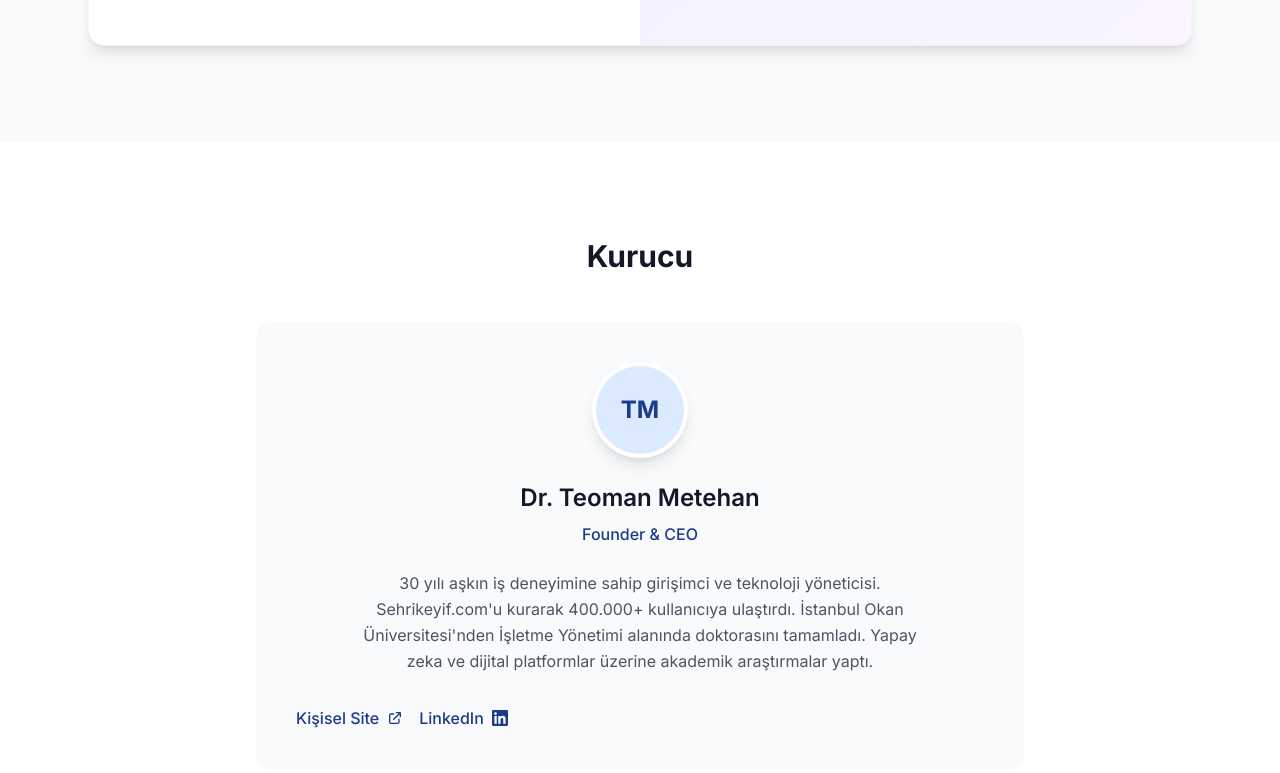
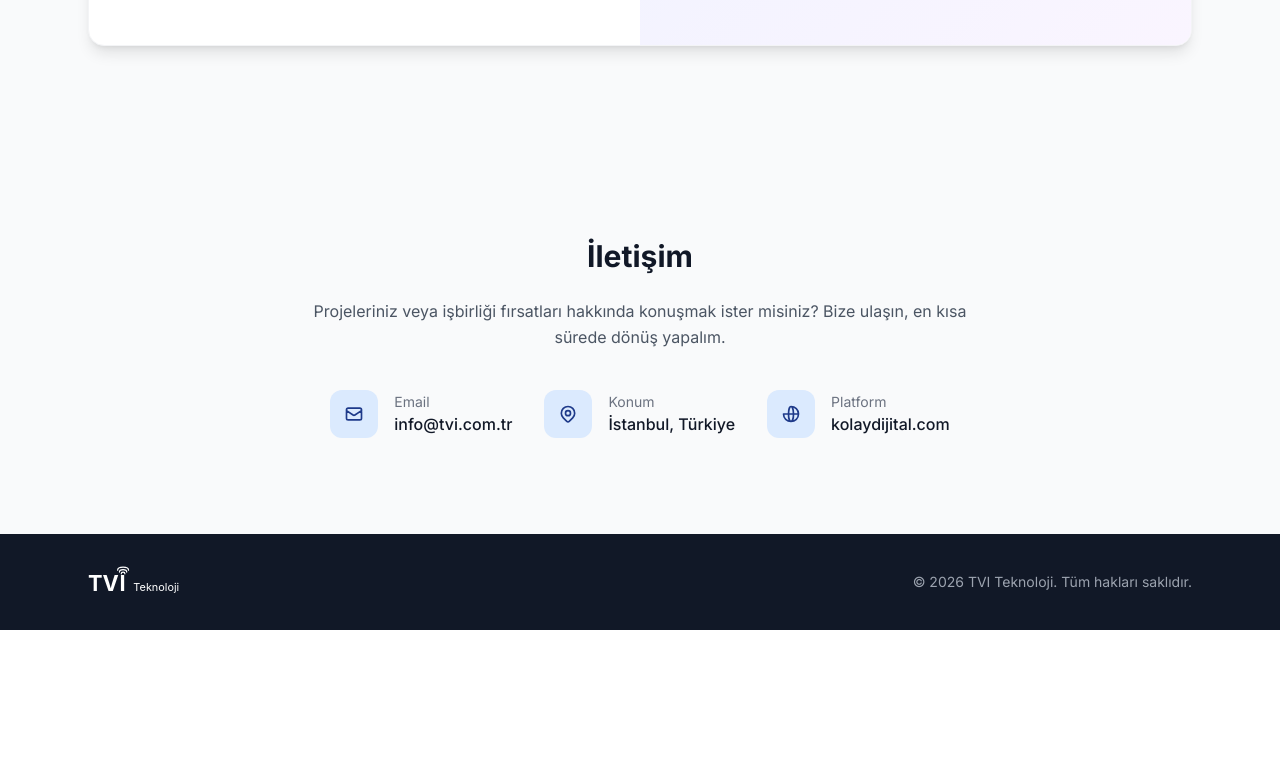
Before and after one commit to timoti7/tvi-com-tr, a plain HTML site: page index.html in a window 1280 px wide. Shown: the part 1847-2620 px from the top of the page. After the commit the page ends 2477 px from the top, so only its background shows below. Drawn offline with nearby package versions, Linux system fonts and the light colour scheme.

Commit message:
[site] Ana sayfadan kurucu kişisel bloğunu kaldır
Tek kişilik firma izlenimi veren kurucu/kişisel profil bloğu kaldırıldı.

- Üst menüden "Kurucu" (TR) / "Founder" (EN) bağlantısı çıkarıldı.
- Kurucu bölümü (Dr. Teoman Metehan, kişisel site + LinkedIn profili) TR ve
  EN sayfalarından tamamen silindi.
- Organization JSON-LD içindeki founder/Person alanı kaldırıldı; şirket
  LinkedIn'i (sameAs, company/tvi-teknoloji) korundu.
- llms.txt "Leadership" satırı ve README bölüm listesi güncellendi.
- Hakkımızda, çözüm kartları (KolayDijital) ve İletişim korundu.

Closes #1

Co-Authored-By: Claude Opus 4.8 (1M context) <noreply@anthropic.com>

```diff
--- a/index.html
+++ b/index.html
@@ -45,11 +45,6 @@
         "logo": "https://tvi.com.tr/images/logo.png",
         "description": "Dijital pazarlama teknolojileri geliştiren yazılım şirketi.",
         "foundingDate": "2010",
-        "founder": {
-            "@type": "Person",
-            "name": "Dr. Teoman Metehan",
-            "url": "https://teomanmetehan.com"
-        },
         "address": {
             "@type": "PostalAddress",
             "addressLocality": "Istanbul",
@@ -119,7 +114,6 @@
             <div class="hidden md:flex gap-8 text-sm text-gray-600">
                 <a href="#hakkimizda" class="hover:text-primary-600 transition">Hakkımızda</a>
                 <a href="#kolaydijital" class="hover:text-primary-600 transition">KolayDijital</a>
-                <a href="#kurucu" class="hover:text-primary-600 transition">Kurucu</a>
                 <a href="#iletisim" class="hover:text-primary-600 transition">İletişim</a>
             </div>
             <div class="flex items-center gap-4">
@@ -310,42 +304,6 @@
         </div>
     </section>
 
-    <!-- Kurucu Section -->
-    <section id="kurucu" class="py-24">
-        <div class="max-w-6xl mx-auto px-6">
-            <div class="max-w-3xl mx-auto text-center">
-                <h2 class="text-3xl font-bold text-gray-900 mb-12">Kurucu</h2>
-                <div class="bg-gray-50 rounded-2xl p-10">
-                    <div class="w-24 h-24 mx-auto mb-6 rounded-full bg-primary-100 flex items-center justify-center border-4 border-white shadow-lg">
-                        <span class="text-2xl font-bold text-primary-600">TM</span>
-                    </div>
-                    <h3 class="text-2xl font-semibold text-gray-900 mb-2">Dr. Teoman Metehan</h3>
-                    <p class="text-primary-600 font-medium mb-6">Founder & CEO</p>
-                    <p class="text-gray-600 leading-relaxed mb-8 max-w-xl mx-auto">
-                        30 yılı aşkın iş deneyimine sahip girişimci ve teknoloji yöneticisi.
-                        Sehrikeyif.com'u kurarak 400.000+ kullanıcıya ulaştırdı. İstanbul Okan
-                        Üniversitesi'nden İşletme Yönetimi alanında doktorasını tamamladı.
-                        Yapay zeka ve dijital platformlar üzerine akademik araştırmalar yaptı.
-                    </p>
-                    <div class="flex items-center gap-4 mt-4">
-                        <a href="https://teomanmetehan.com" target="_blank" rel="noopener"
-                           class="inline-flex items-center gap-2 text-primary-600 hover:text-primary-700 font-medium transition">
-                            Kişisel Site
-                            <svg class="w-4 h-4" fill="none" stroke="currentColor" viewBox="0 0 24 24">
-                                <path stroke-linecap="round" stroke-linejoin="round" stroke-width="2" d="M10 6H6a2 2 0 00-2 2v10a2 2 0 002 2h10a2 2 0 002-2v-4M14 4h6m0 0v6m0-6L10 14"/>
-                            </svg>
-                        </a>
-                        <a href="https://tr.linkedin.com/in/teoman-metehan-a365773" target="_blank" rel="noopener"
-                           class="inline-flex items-center gap-2 text-primary-600 hover:text-primary-700 font-medium transition">
-                            LinkedIn
-                            <svg class="w-4 h-4" fill="currentColor" viewBox="0 0 24 24"><path d="M20.447 20.452h-3.554v-5.569c0-1.328-.027-3.037-1.852-3.037-1.853 0-2.136 1.445-2.136 2.939v5.667H9.351V9h3.414v1.561h.046c.477-.9 1.637-1.85 3.37-1.85 3.601 0 4.267 2.37 4.267 5.455v6.286zM5.337 7.433c-1.144 0-2.063-.926-2.063-2.065 0-1.138.92-2.063 2.063-2.063 1.14 0 2.064.925 2.064 2.063 0 1.139-.925 2.065-2.064 2.065zm1.782 13.019H3.555V9h3.564v11.452zM22.225 0H1.771C.792 0 0 .774 0 1.729v20.542C0 23.227.792 24 1.771 24h20.451C23.2 24 24 23.227 24 22.271V1.729C24 .774 23.2 0 22.222 0h.003z"/></svg>
-                        </a>
-                    </div>
-                </div>
-            </div>
-        </div>
-    </section>
-
     <!-- İletişim Section -->
     <section id="iletisim" class="py-24 bg-gray-50">
         <div class="max-w-6xl mx-auto px-6">
```
Also changed, not shown: en/index.html (+0 -34 lines), llms.txt, 1 other file.
